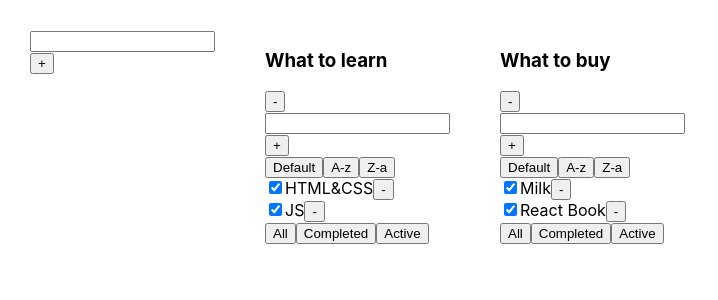
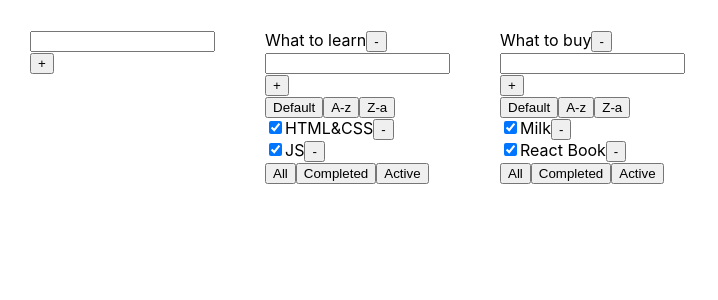
Before and after one commit to AlekseiCherenkevich/task-manager, a React (Create React App) app: page / in a window 1280 px wide. Shown: the top 300 px of the page, without its empty margins (0-718 px from the left). Built offline with nearby package versions, Linux system fonts and the light colour scheme.

Commit message:
add changing tasks and todolists titles

```diff
--- a/src/App.tsx
+++ b/src/App.tsx
@@ -4,12 +4,12 @@ import {useDispatch, useSelector} from "react-redux";
 import {rootReducerType} from "./store/store";
 import {
     addNewTodolistAC,
-    changeTodolistFilterAC, changeTodolistSortAC,
+    changeTodolistFilterAC, changeTodolistSortAC, changeTodolistTitleAC,
     FilterValuesType,
     removeTodolistAC, SortValuesType,
     TodolistType
 } from "./store/todolists-reducer";
-import {addNewTaskAC, changeTaskStatusAC, removeTaskAC} from "./store/tasks-reducer";
+import {addNewTaskAC, changeTaskStatusAC, changeTaskTitleAC, removeTaskAC} from "./store/tasks-reducer";
 import {Todolist} from "./components/Todolist/Todolist";
 import Input from "./components/common/Input/Input"
 
@@ -29,6 +29,7 @@ function App() {
     }
     const changeFilter = (todolistId: string) => (filter: FilterValuesType) => () => dispatch(changeTodolistFilterAC(todolistId, filter))
     const changeSort = (todolistId: string) => (sort: SortValuesType) => () => dispatch(changeTodolistSortAC(todolistId, sort))
+    const changeTodolistTitle = (todolistId: string) => (todolistTitle: string) => dispatch(changeTodolistTitleAC(todolistId, todolistTitle))
 
     const addNewTask = (todolistId: string) => (taskTitle: string) => {
         dispatch(addNewTaskAC(todolistId, taskTitle))
@@ -38,6 +39,9 @@ function App() {
     }
     const changeTaskStatus = (todolistId: string) => (taskId: string) => (taskStatus: boolean) => {
         dispatch(changeTaskStatusAC(todolistId, taskId ,taskStatus))
+    }
+    const changeTaskTitle = (todolistId: string) => (taskId: string) => (taskTitle: string) => {
+        dispatch(changeTaskTitleAC(todolistId, taskId, taskTitle))
     }
 
 
@@ -59,6 +63,8 @@ function App() {
                 changeSort={changeSort(l.id)}
                 addNewTask={addNewTask(l.id)}
                 changeTaskStatus={changeTaskStatus(l.id)}
+                changeTodolistTitle={changeTodolistTitle(l.id)}
+                changeTaskTitle={changeTaskTitle(l.id)}
             />)}
 
         </div>
--- a/src/components/Todolist/Task/Task.tsx
+++ b/src/components/Todolist/Task/Task.tsx
@@ -1,18 +1,20 @@
 import React, {ChangeEvent} from 'react';
+import {EditableSpan} from "../../common/EditableSpan/EditableSpan";
 
 type TaskPropsType = {
     taskTitle: string
     isDone: boolean
     removeTask: () => void
     changeTaskStatus: (taskStatus: boolean) => void
+    changeTaskTitle: (taskTitle: string) => void
 }
 
-export const Task: React.FC<TaskPropsType> = ({taskTitle, isDone, removeTask, changeTaskStatus}) => {
+export const Task: React.FC<TaskPropsType> = ({taskTitle, isDone, removeTask, changeTaskStatus, changeTaskTitle}) => {
     const changeTaskStatusHandler = (e: ChangeEvent<HTMLInputElement>) => changeTaskStatus(e.currentTarget.checked)
 
     return <div>
         <input type="checkbox" checked={isDone} onChange={changeTaskStatusHandler}/>
-        <span>{taskTitle}</span>
+        <EditableSpan value={taskTitle} callback={changeTaskTitle}/>
         <button onClick={removeTask}>-</button>
     </div>
 }
--- a/src/components/Todolist/Todolist.tsx
+++ b/src/components/Todolist/Todolist.tsx
@@ -5,6 +5,7 @@ import {rootReducerType} from "../../store/store";
 import {TasksType} from "../../store/tasks-reducer";
 import {Task} from './Task/Task';
 import Input from "../common/Input/Input";
+import {EditableSpan} from '../common/EditableSpan/EditableSpan';
 
 type TodolistPropsType = {
     todolistId: string
@@ -17,42 +18,57 @@ type TodolistPropsType = {
     changeFilter: (filter: FilterValuesType) => () => void
     changeSort: (sort: SortValuesType) => () => void
     changeTaskStatus: (taskId: string) => (taskStatus: boolean) => void
+    changeTodolistTitle: (todolistTitle: string) => void
+    changeTaskTitle: (taskId: string) => (taskTitle: string) => void
 }
 
 export const Todolist: React.FC<TodolistPropsType> = (props) => {
-    const {todolistId, todolistTitle, filter, sort, removeTodolist, addNewTask, removeTask, changeFilter, changeSort, changeTaskStatus} = props
+    const {
+        todolistId,
+        todolistTitle,
+        filter,
+        sort,
+        removeTodolist,
+        addNewTask,
+        removeTask,
+        changeFilter,
+        changeSort,
+        changeTaskStatus,
+        changeTodolistTitle,
+        changeTaskTitle
+    } = props
     const tasks = useSelector<rootReducerType, TasksType>(state => state.tasks)
 
-    useEffect(()=>{
+    useEffect(() => {
         localStorage.setItem('tasks', JSON.stringify(tasks))
     }, [tasks])
 
 
-    const filteredSortedTasks = useMemo(()=>{
+    const filteredSortedTasks = useMemo(() => {
         let filteredTasks = tasks[todolistId]
         if (filter === "active") {
-            filteredTasks = tasks[todolistId].filter(t=>!t.isDone)
+            filteredTasks = tasks[todolistId].filter(t => !t.isDone)
         }
         if (filter === "completed") {
-            filteredTasks = tasks[todolistId].filter(t=>t.isDone)
+            filteredTasks = tasks[todolistId].filter(t => t.isDone)
         }
         let sortedTasks = filteredTasks
         if (sort === "A-z") {
-            sortedTasks = [...filteredTasks].sort((a,b)=>a.title.localeCompare(b.title))
+            sortedTasks = [...filteredTasks].sort((a, b) => a.title.localeCompare(b.title))
         }
         if (sort === "z-A") {
-            sortedTasks = [...filteredTasks].sort((a,b)=>b.title.localeCompare(a.title))
+            sortedTasks = [...filteredTasks].sort((a, b) => b.title.localeCompare(a.title))
         }
         return sortedTasks
-    },[tasks, filter, sort, todolistId])
+    }, [tasks, filter, sort, todolistId])
 
     return <div>
         <div>
-            <h3>{todolistTitle}</h3>
+            <EditableSpan value={todolistTitle} callback={changeTodolistTitle}/>
             <button onClick={removeTodolist}>-</button>
         </div>
         <div>
-            <Input callback={addNewTask} />
+            <Input callback={addNewTask}/>
         </div>
         <div>
             <button onClick={changeSort("default")}>Default</button>
@@ -66,6 +82,7 @@ export const Todolist: React.FC<TodolistPropsType> = (props) => {
                              isDone={t.isDone}
                              removeTask={removeTask(t.id)}
                              changeTaskStatus={changeTaskStatus(t.id)}
+                             changeTaskTitle={changeTaskTitle(t.id)}
                 />
             })}
         </div>
```
